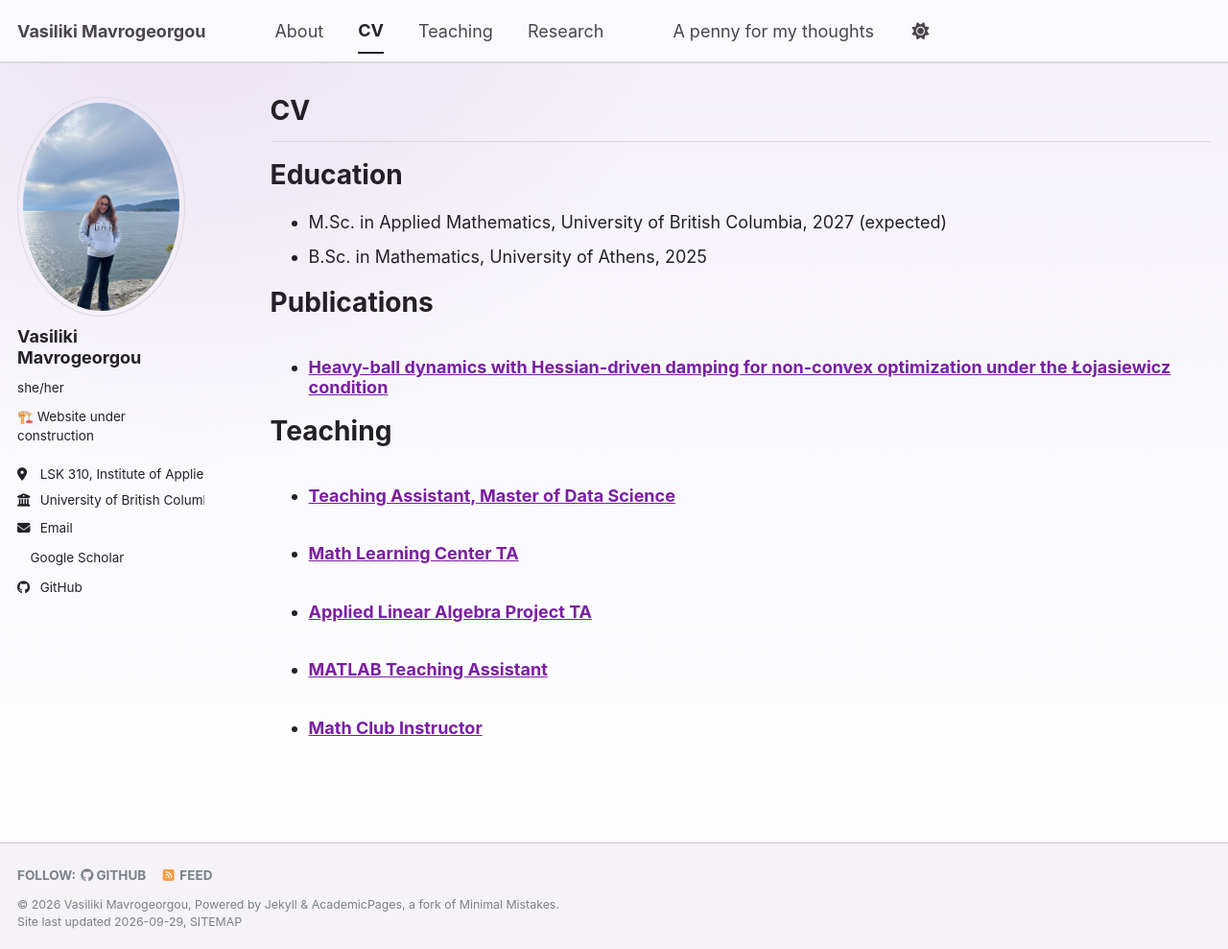
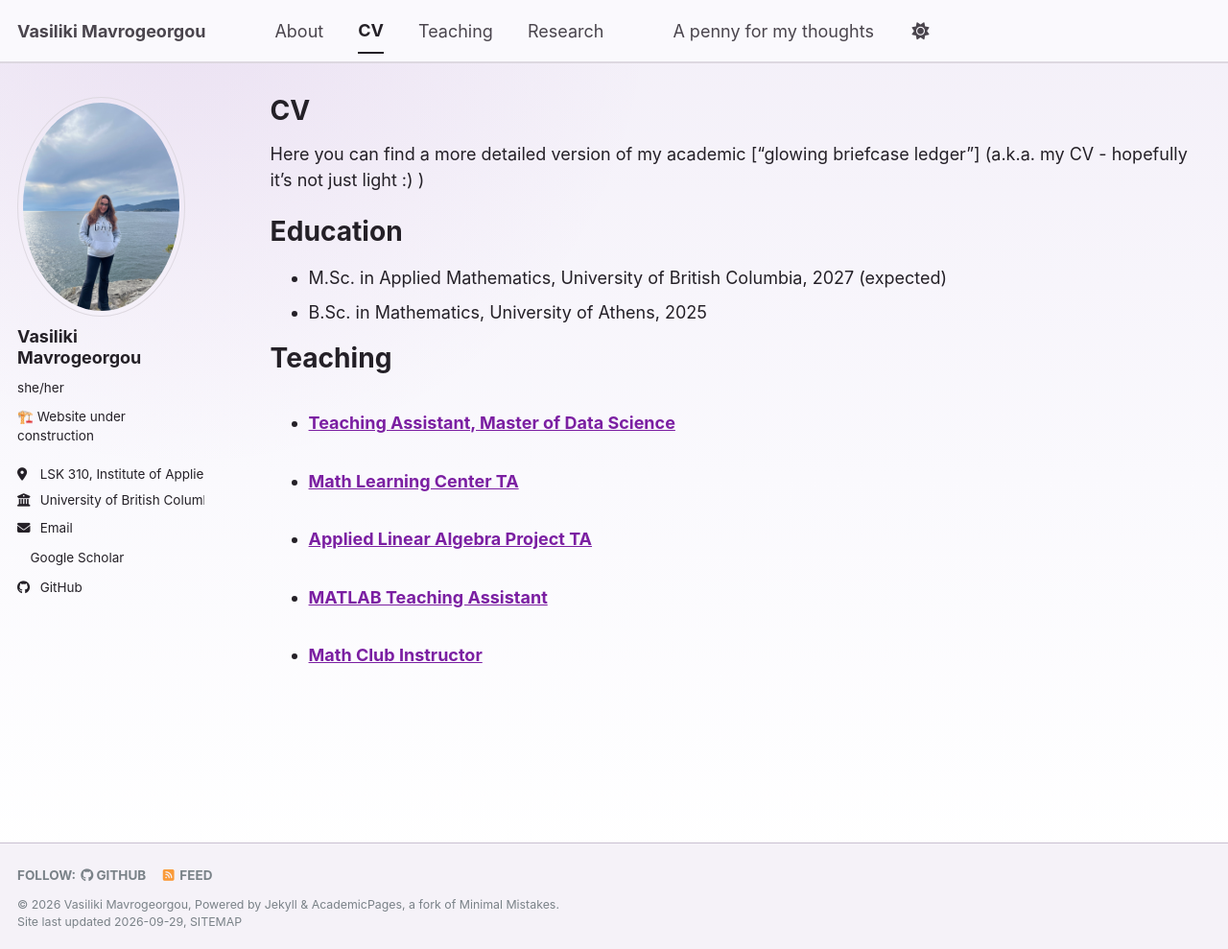
Before and after one commit to vmavrogeorgou/vmavrogeorgou.github.io, a Jekyll site: the page built from _pages/cv.md, in a window 1280 px wide and 989 px high. Shown: the whole window at 96% size. Built offline with Jekyll 4.4.1, drawn with Linux system fonts in a browser that asks for light colours; a style sheet for code colours, icons or effects is not loaded.

Commit message:
Revise CV details
Updated CV content and formatting.

```diff
--- a/_pages/cv.md
+++ b/_pages/cv.md
@@ -7,10 +7,7 @@ redirect_from:
   - /resume
 ---
 
-
----
-
-
+Here you can find a more detailed version of my academic ["glowing briefcase ledger"] (a.k.a. my CV - hopefully it's not just light :) )
 
 {% include base_path %}
 
@@ -43,13 +40,13 @@ Skills
   * Sub-skill 2.1
   * Sub-skill 2.2
   * Sub-skill 2.3
-* Skill 3 -->
+* Skill 3
 
 Publications
 ======
   <ul>{% for post in site.publications reversed %}
     {% include archive-single-cv.html %}
-  {% endfor %}</ul>
+  {% endfor %}</ul> -->
 
 <!--Talks
 ======
```
